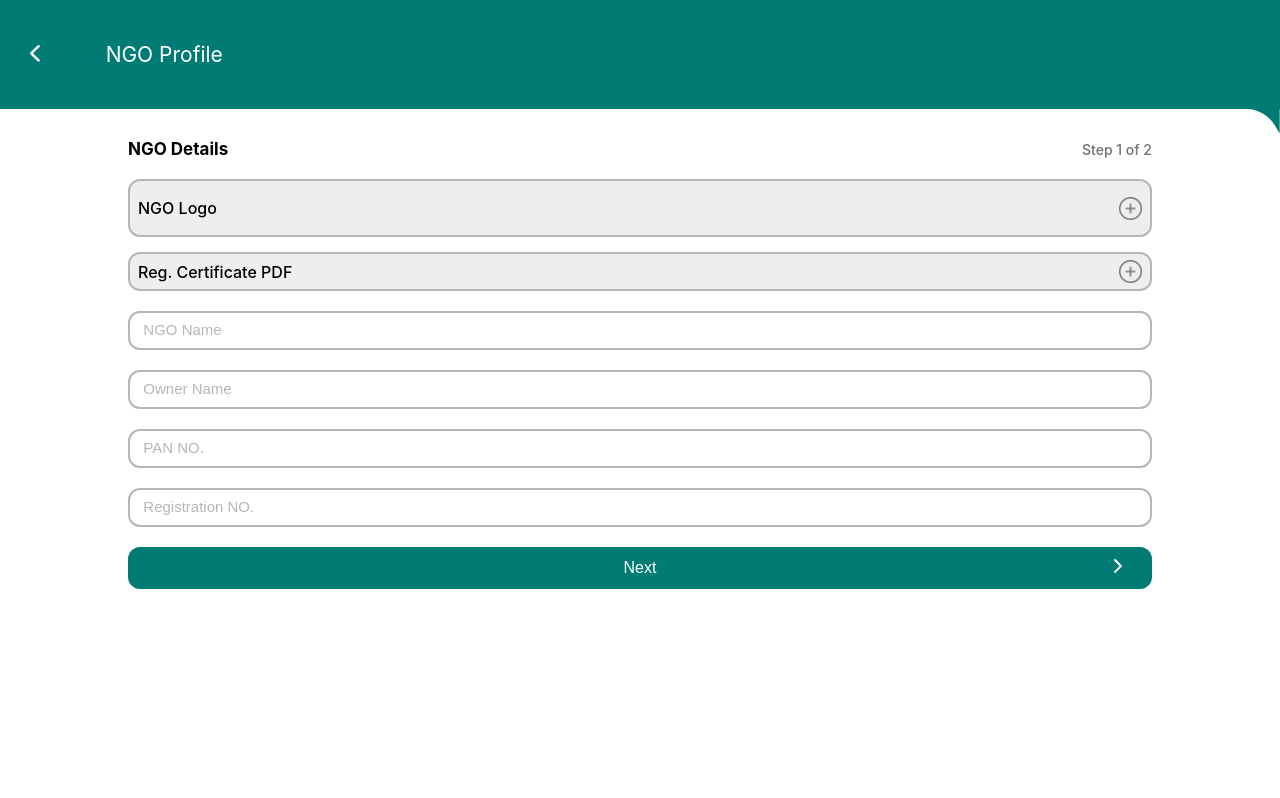
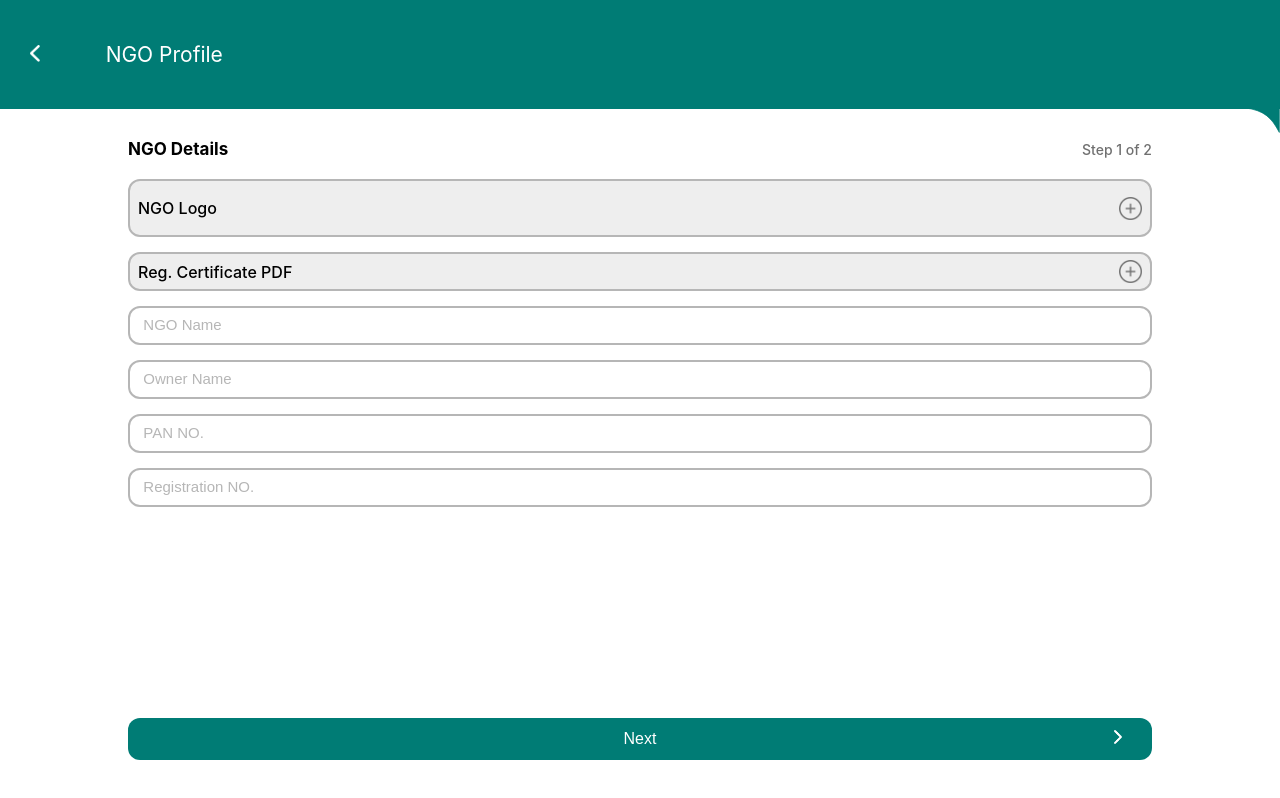
Before and after one commit to lavish-jhamb/ngo-private, a React (Create React App) app: page /registration-type/ngo in a window 1280 px wide. Built offline with nearby package versions, Linux system fonts and the light colour scheme.

Commit message:
add-validations-to-create-ngo

```diff
--- a/package.json
+++ b/package.json
@@ -13,6 +13,7 @@
     "firebase": "^9.6.4",
     "react": "^17.0.2",
     "react-dom": "^17.0.2",
+    "react-hook-form": "^7.26.0",
     "react-icons": "^4.3.1",
     "react-router-dom": "^6.2.1",
     "react-scripts": "5.0.0",
--- a/src/Api/Ngo/controller.js
+++ b/src/Api/Ngo/controller.js
@@ -4,11 +4,10 @@ import { uris } from "../../Config/Router/URI";
 import ApiClient from "../Client";
 
 export const ngoController = {
-    createNgo: (navigate, { ...args }) => {
-        const { ngoLogo } = args;
-        const fileName = ngoLogo.name;
-        const fileType = ngoLogo.type;
-        const ownerFileCategory = ngoLogo.name;
+    createNgo: (navigate, { ...args }, logoData) => {
+        const fileName = logoData.fileName;
+        const fileType = logoData.fileType;
+        const ownerFileCategory = logoData.ownerFileCategory;
 
         const result = ApiClient.post(`/v1/ngo`, { ...args })
             .then((response) => {
--- a/src/Views/Page/Profile/Ngo/Main.jsx
+++ b/src/Views/Page/Profile/Ngo/Main.jsx
@@ -1,6 +1,8 @@
 import React, { useState } from "react";
 import ProfileOne from "./Step1/Index";
 import ProfileTwo from "./Step2/Index";
+import { useForm } from "react-hook-form";
+import { useNavigate } from "react-router-dom";
 import { ngoController } from "../../../../Api/Ngo/controller";
 
 function Steps() {
@@ -9,50 +11,19 @@ function Steps() {
   const [pdfIcon, setPdfIcon] = useState(false);
   const [pdfName, setPdfName] = useState();
   const [page, setPage] = useState(1);
-  const [data, setData] = useState({
-    ngoLogo: { name: "", type: "" },
-    pdf: "",
-    ngoName: "",
-    ownerName: "",
-    panNo: "",
-    registrationNo: "",
-    phoneNo: "",
-    website: "",
-    address: "",
-    city: "",
-    pinCode: "",
-    state: "",
+  const [logoData, setLogoData] = useState({
+    fileName: "",
+    fileType: "",
+    ownerFileCategory: "",
   });
 
+  const navigate = useNavigate();
+
   const {
-    ngoLogo,
-    pdf,
-    ngoName,
-    ownerName,
-    panNo,
-    registrationNo,
-    phone,
-    website,
-    address,
-    city,
-    pincode,
-    state,
-  } = data;
-
-  const values = {
-    ngoLogo,
-    pdf,
-    ngoName,
-    ownerName,
-    panNo,
-    registrationNo,
-    phone,
-    website,
-    address,
-    city,
-    pincode,
-    state,
-  };
+    register,
+    handleSubmit,
+    formState: { errors },
+  } = useForm();
 
   const nextStep = () => {
     setPage(page + 1);
@@ -62,30 +33,22 @@ function Steps() {
     setPage(page - 1);
   };
 
-  const handleChange = (input) => (e) => {
-    setData((prevData) => {
-      return {
-        ...prevData,
-        [input]: e.target.value,
-      };
-    });
-  };
-
   const handleFile = () => (e) => {
     const file = e.target.files[0];
+    const fileType = file.type.split("/")[1];
+    const fileName = file.name;
     const reader = new FileReader();
     reader.onload = (e) => {
       setLogo(e.target.result);
     };
     reader.readAsDataURL(file);
-    setLogoName(file.name);
-    setData((prevData) => {
+    setLogoName(fileName);
+    setLogoData((prevData) => {
       return {
         ...prevData,
-        ngoLogo: {
-          name: file.name,
-          type: file.type,
-        },
+        fileName: fileName,
+        fileType: fileType,
+        ownerFileCategory: fileName + "-" + fileType,
       };
     });
   };
@@ -94,22 +57,18 @@ function Steps() {
     const file = e.target.files[0];
     setPdfIcon(true);
     setPdfName(file.name);
-    setData((prevData) => {
-      return {
-        ...prevData,
-        pdf: file.name,
-      };
-    });
   };
 
-  const ngoFormHandler = (navigate) => {
-    ngoController.createNgo(navigate, data);
+  const onSubmit = (data) => {
+    if (data.ngoName && data.ownerName && data.panNo && data.registrationNo) {
+      if(page < 2){
+        nextStep();
+      }
+    }
   };
 
-  const ngoFileHandler = () => {
-    const fileName = data.ngoLogo.name;
-    const fileType = data.ngoLogo.type.split("/")[1];
-    ngoController.fileUpload(fileName, fileType);
+  const onSubmitStep2 = (data) => {
+    ngoController.createNgo(navigate, data, logoData);
   };
 
   const steps = {
@@ -123,16 +82,17 @@ function Steps() {
     <ProfileComponent
       nextStep={nextStep}
       prevStep={prevStep}
-      handleChange={handleChange}
-      values={values}
       handleFile={handleFile}
       handlePdf={handlePdf}
       logo={logo}
       logoName={logoName}
       pdfIcon={pdfIcon}
       pdfName={pdfName}
-      ngoFormHandler={ngoFormHandler}
-      ngoFileHandler={ngoFileHandler}
+      register={register}
+      handleSubmit={handleSubmit}
+      errors={errors}
+      onSubmit={onSubmit}
+      onSubmitStep2={onSubmitStep2}
     />
   );
 }
--- a/src/Views/Page/Profile/Ngo/Step1/Index.jsx
+++ b/src/Views/Page/Profile/Ngo/Step1/Index.jsx
@@ -5,22 +5,19 @@ import { useNavigate } from "react-router-dom";
 
 function ProfileOne(props) {
   const {
-    nextStep,
-    handleChange,
-    values,
     handleFile,
     handlePdf,
     logo,
     logoName,
     pdfIcon,
     pdfName,
+    register,
+    handleSubmit,
+    errors,
+    onSubmit,
   } = props;
 
   const navigate = useNavigate();
-
-  const pageHandler = () => {
-    nextStep();
-  };
 
   const goBack = () => {
     navigate(-1);
@@ -34,64 +31,101 @@ function ProfileOne(props) {
             <h2>NGO Details</h2>
             <p>Step 1 of 2</p>
           </div>
+          <form onSubmit={handleSubmit(onSubmit)}>
             <div className={Style.ngoFormContainer}>
-            <form>
               <div className={Style.ngoForm}>
                 <div className={Style.uploadLogo}>
                   <label htmlFor="logo">
                     {logoName ? logoName : "NGO Logo"}
-                    <img src={logo ? logo : "/resources/images/upload.png"} alt="icon" />
+                    <img
+                      src={logo ? logo : "/resources/images/upload.png"}
+                      alt="icon"
+                    />
                   </label>
                   <input onChange={handleFile()} id="logo" type="file" />
                 </div>
                 <div className={Style.uploadPdf}>
                   <label htmlFor="pdf">
                     {pdfName ? pdfName : "Reg. Certificate PDF"}{" "}
-                    <img src={pdfIcon ? "/resources/images/pdf.png" : "/resources/images/upload.png"} alt="icon" />
+                    <img
+                      src={
+                        pdfIcon
+                          ? "/resources/images/pdf.png"
+                          : "/resources/images/upload.png"
+                      }
+                      alt="icon"
+                    />
                   </label>
                   <input onChange={handlePdf("")} id="pdf" type="file" />
                 </div>
+                <div className={Style.inputField}>
                   <input
-                  value={values.ngoName}
                     name="ngoName"
-                  onChange={handleChange("ngoName")}
                     type="text"
                     placeholder="NGO Name"
                     autoComplete="off"
+                    {...register("ngoName", {
+                      required: {
+                        value: true,
+                        message: "Ngo name is required",
+                      },
+                    })}
                   />
+                  {errors.ngoName && <p>{errors.ngoName.message}</p>}
+                </div>
+                <div className={Style.inputField}>
                   <input
-                  value={values.ownerName}
                     name="ownerName"
-                  onChange={handleChange("ownerName")}
                     type="text"
                     placeholder="Owner Name"
                     autoComplete="off"
+                    {...register("ownerName", {
+                      required: {
+                        value: true,
+                        message: "Owner name is required",
+                      },
+                    })}
                   />
+                  {errors.ownerName && <p>{errors.ownerName.message}</p>}
+                </div>
+                <div className={Style.inputField}>
                   <input
-                  value={values.panNo}
-                  onChange={handleChange("panNo")}
                     type="text"
                     placeholder="PAN NO."
                     autoComplete="off"
+                    {...register("panNo", {
+                      required: { value: true, message: "PAN NO. is required" },
+                    })}
                   />
+                  {errors.panNo && <p>{errors.panNo.message}</p>}
+                </div>
+                <div className={Style.inputField}>
                   <input
-                  value={values.registrationNo}
-                  onChange={handleChange("registrationNo")}
                     type="text"
                     placeholder="Registration NO."
                     autoComplete="off"
+                    {...register("registrationNo", {
+                      required: {
+                        value: true,
+                        message: "Registration NO is required",
+                      },
+                    })}
                   />
+                  {errors.registrationNo && (
+                    <p>{errors.registrationNo.message}</p>
+                  )}
+                </div>
               </div>
               <div className={Style.nextButton}>
-                <button onClick={pageHandler} type="submit">
+                <button type="submit">
                   Next
                   <span>
                     <img src="/resources/images/next.png" alt="icon" />
                   </span>
                 </button>
               </div>
+            </div>
           </form>
-          </div>
         </div>
       </div>
     </SecondaryLayout>
--- a/src/Views/Page/Profile/Ngo/Step1/Index.module.css
+++ b/src/Views/Page/Profile/Ngo/Step1/Index.module.css
@@ -6,6 +6,11 @@
     width: 80vw;
     margin: 0 auto;
     padding-top:2em;
+    height: 100%;
+    overflow: hidden;
+}
+
+.ngoProfileContainer > form{
     height: 100%;
 }
 
@@ -40,13 +45,23 @@
     font-weight: 500;
 }
 
-.ngoForm > input{
+.ngoForm > .inputField > input{
     display: block;
     width: 100%;
+}
+
+.ngoForm > .inputField{
     margin: 1.5em 0;
 }
 
-.ngoForm > input[type=text]{
+.ngoForm > .inputField > p{
+    color: rgb(240, 69, 69);
+    margin-left: 0.5em;
+    margin-top: 0.2em;
+    font-size: 1.1rem;
+}
+
+.ngoForm > .inputField > input[type=text]{
     height: 39px;
     border: solid 2px var(--placeholder);
     border-radius: 12px;
@@ -54,12 +69,12 @@
     line-height: 1.5em;
 }
 
-.ngoForm > input[type=text]::placeholder{
+.ngoForm > .inputField > input[type=text]::placeholder{
     color: var(--placeholder);
     font-size: 1.5rem;
 }
 
-.ngoForm > input[type=text]:focus{
+.ngoForm > .inputField > input[type=text]:focus{
     outline: none;
 }
 
--- a/src/Views/Page/Profile/Ngo/Step2/Index.module.css
+++ b/src/Views/Page/Profile/Ngo/Step2/Index.module.css
@@ -3,6 +3,14 @@
     width: 80vw;
     margin: 0 auto;
     padding-top: 2.2em;
+}
+
+.container > form {
+    height: 100%;
+}
+
+.formContainer{
+    height: 100%;
     display: flex;
     flex-direction: column;
     justify-content: space-between;
@@ -37,7 +45,18 @@
     margin-right: 0.5em;
 }
 
-.contactDetails > input, .addressDetails > input{
+.contactDetails > .inputField , .addressDetails > .inputField{
+    margin: 1em 0;
+}
+
+.contactDetails > .inputField > p , .addressDetails > .inputField > p{
+    color: rgb(240, 69, 69);
+    margin-left: 0.5em;
+    margin-top: 0.2em;
+    font-size: 1.1rem;
+}
+
+.contactDetails > .inputField > input, .addressDetails > .inputField > input{
     display: block;
     width: 100%;
     height: 39px;
@@ -47,21 +66,13 @@
     line-height: 1.5em;
 }
 
-.contactDetails > input::placeholder , .addressDetails > input::placeholder{
+.contactDetails > .inputField > input::placeholder , .addressDetails > .inputField > input::placeholder{
     color: var(--placeholder);
     font-size: 1.5rem;
 }
 
-.contactDetails > input:focus, .addressDetails > input:focus{
+.contactDetails > .inputField > input:focus, .addressDetails > .inputField > input:focus{
     outline: none;
-}
-
-.contactDetails > input{
-    margin: 1em 0;
-}
-
-.addressDetails > input{
-    margin: 1em 0;
 }
 
 .address > h2{
```
Also changed, not shown: src/Api/Ngo/utils.js (+6 -19 lines), src/Views/Page/Profile/Ngo/Step2/Index.jsx (+72 -22 lines). Lines whose indentation alone changed are shown as unchanged.
